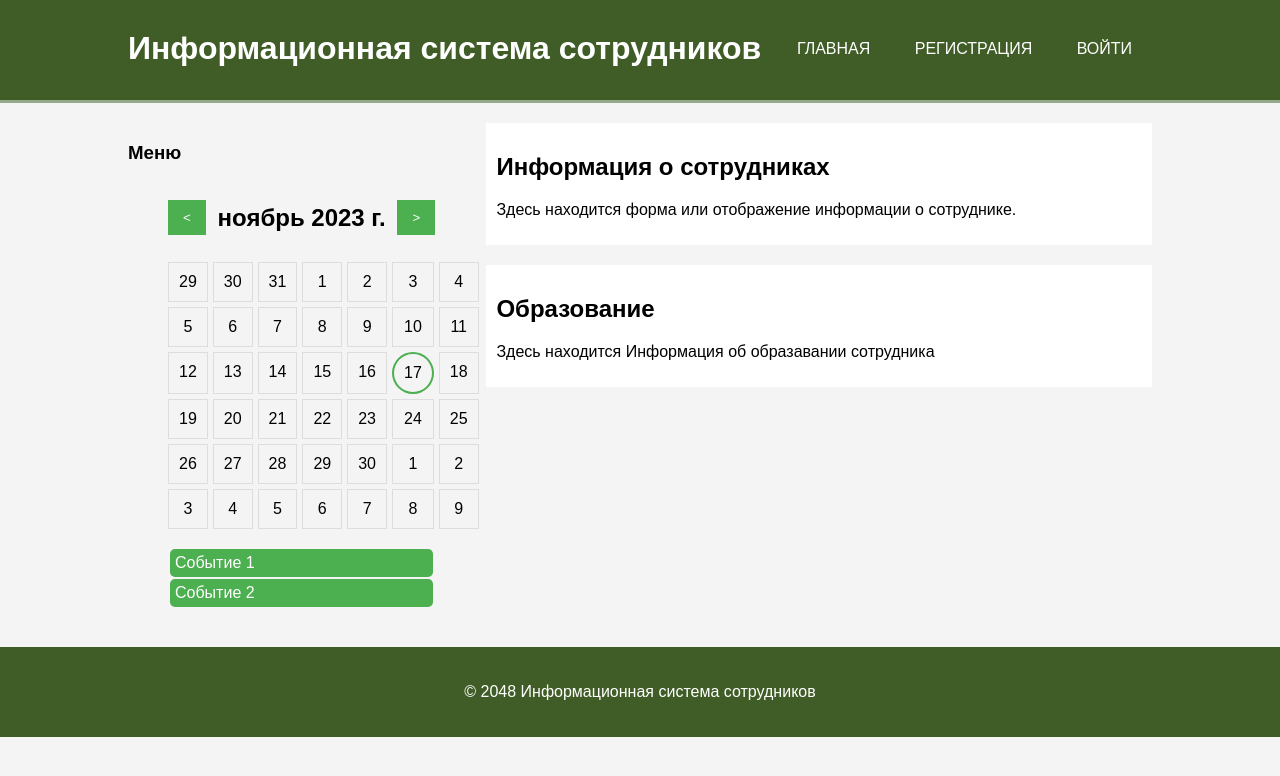
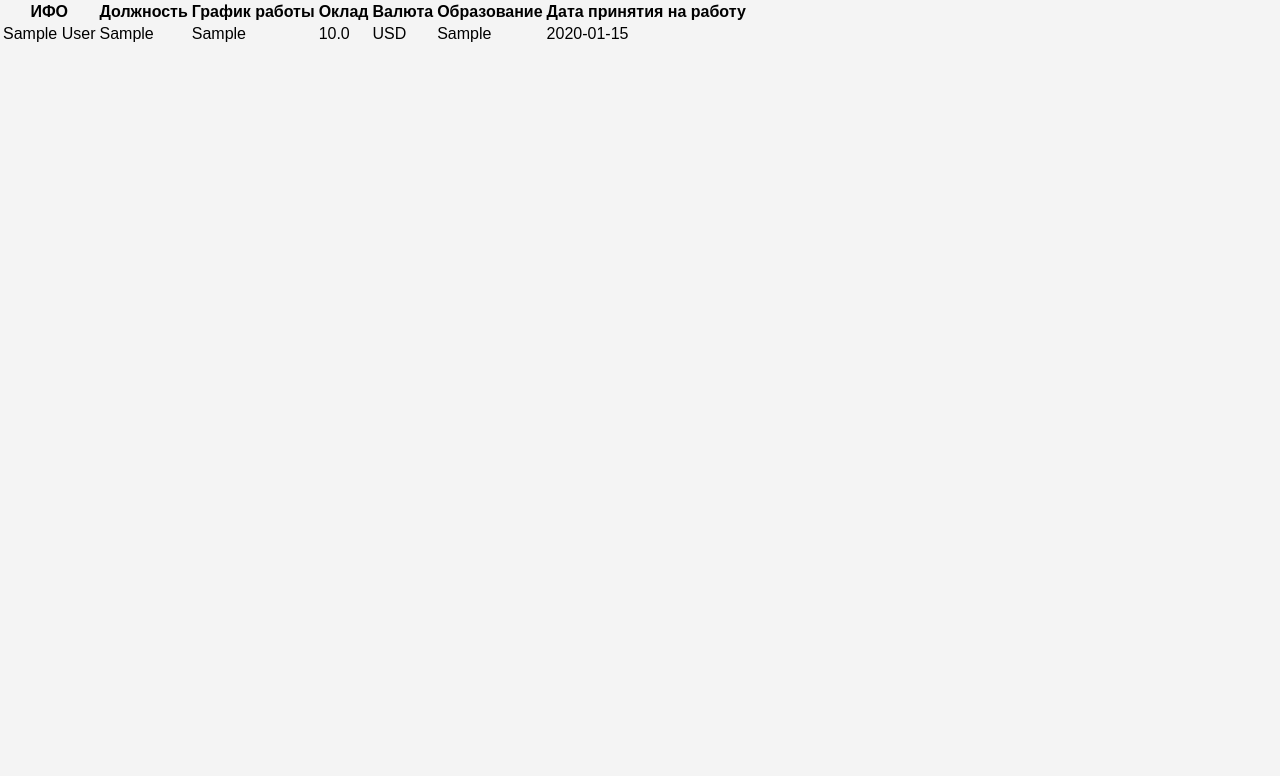
Before and after one commit to Zhekaggg/lllll-, a Flask app: page / in a window 1280 px wide. Shown: the top 776 px of the page. Run offline with Flask 3, Linux system fonts and the light colour scheme; tables that the repository leaves empty hold one stand-in row (values such as "Sample post").

Commit message:
Add files via upload

```diff
--- a/templates/index.html
+++ b/templates/index.html
@@ -3,57 +3,38 @@
 <head>
     <meta charset="UTF-8">
     <meta name="viewport" content="width=device-width, initial-scale=1.0">
-    <title>Информационная система сотрудников</title>
+    <title>Employee Table</title>
     <link href="{{ url_for('static', filename='css/rviain.css') }}" rel="stylesheet" type="text/css">
     <script src="{{ url_for('static', filename='js/script.js')}}"></script>
+
 </head>
 <body>
-  <header>
-    <div class="container">
-      <div id="branding">
-        <h1>Информационная система сотрудников</h1>
-      </div>
-      <nav>
-        <ul>
-          <li><a href="#">Главная</a></li>
-          <li><a href="/register">Регистрация</a></li>
-          <li><a href="/login">Войти</a></li>
-        </ul>
-      </nav>
-    </div>
-  </header>
+    <table id="employeeTable">
+        <thead>
+            <tr>
+                <th>ИФО</th>
+                <th>Должность</th>
+                <th>График работы</th>
+                <th>Оклад</th>
+                <th>Валюта</th>
+                <th>Образование</th>
+                <th>Дата принятия на работу</th>
+            </tr>
+        </thead>
+        <tbody>
+            {% for employee in employees %}
+                <tr>
+                    <td>{{ employee.full_name }}</td>
+                    <td>{{ employee.position }}</td>
+                    <td>{{ employee.work_schedule }}</td>
+                    <td>{{ employee.salary }}</td>
+                    <td>{{ employee.currency}}</td>
+                    <td>{{ employee.education }}</td>
+                    <td>{{ employee.start_date }}</td>
+                </tr>
+            {% endfor %}
+        </tbody>
+    </table>
 
-  <div class="container">
-    <aside class="sidebar">
-      <h3>Меню</h3>
-      <ul>
-        <div class="calendar-container">
-          <div class="month-selector">
-              <button id="prevMonthBtn">&lt;</button>
-              <h2 id="currentMonth">Месяц</h2>
-              <button id="nextMonthBtn">&gt;</button>
-          </div>
-          <div id="calendar" class="calendar"></div>
-          <div id="eventList" class="event-list"></div>
-      </div>
-      </ul>
-    </aside>
-
-    <main>
-      <section>
-        <h2>Информация о сотрудниках</h2>
-        <p>Здесь находится форма или отображение информации о сотруднике.</p>
-      </section>
-
-      <section>
-        <h2>Образование</h2>
-        <p>Здесь находится Информация об образавании сотрудника</p>
-      </section>
-    </main>
-  </div>
-
-  <footer>
-    <p>&copy; 2048 Информационная система сотрудников</p>
-  </footer>
 </body>
 </html>
```
